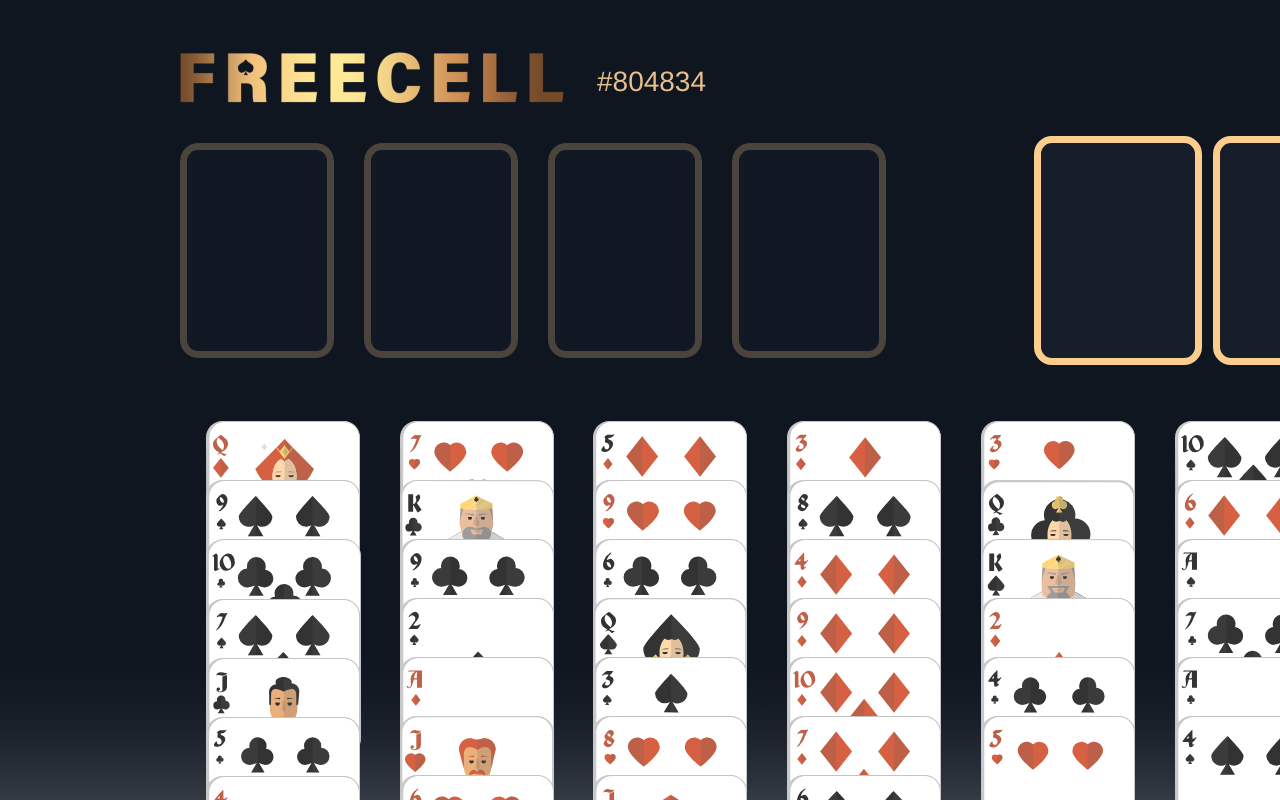
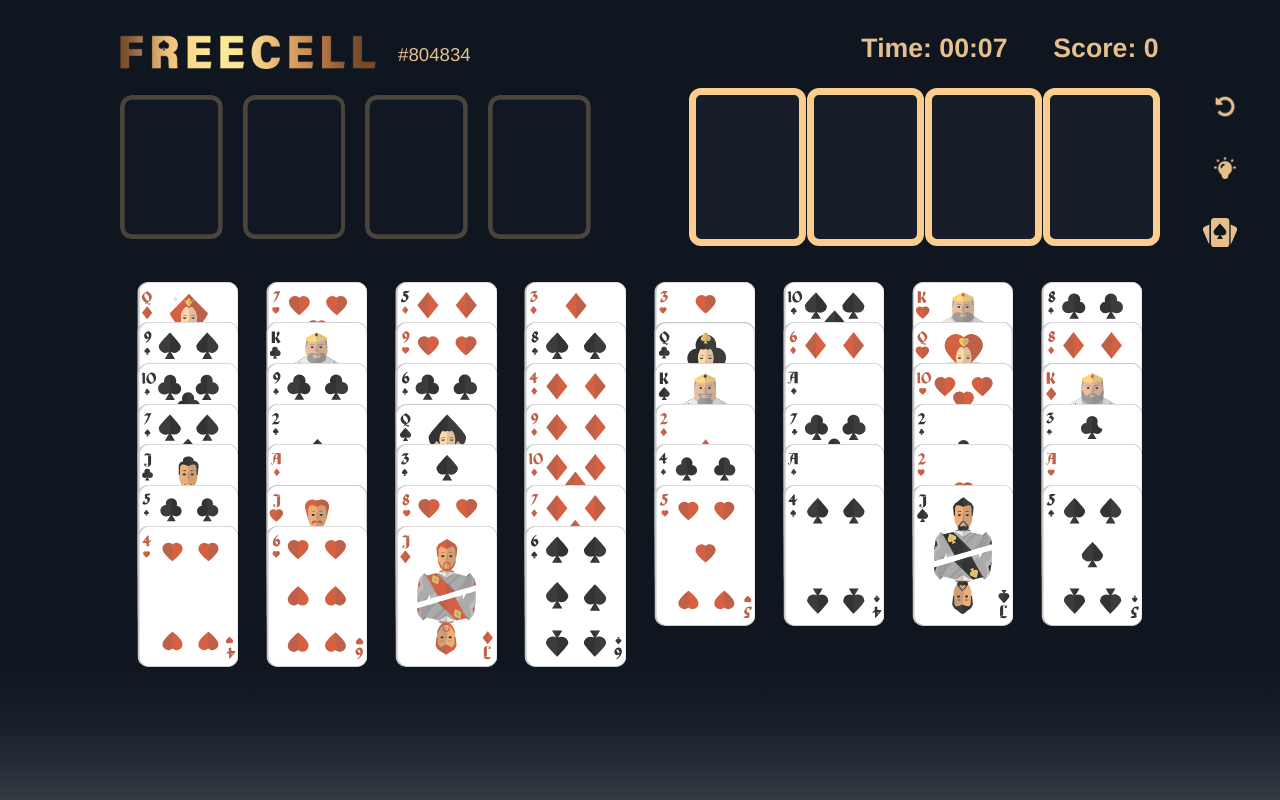
Before and after one commit to TianyiLi/the-f2e-w2-freecell, a Vue app: page / in a window 1280 px wide. Built offline with nearby package versions, Linux system fonts and the light colour scheme.

Commit message:
update to 1280 * 720 size

```diff
--- a/src/App.vue
+++ b/src/App.vue
@@ -872,8 +872,8 @@ export default {
 </script>
 <style lang="stylus">
 size($w, $h = $w)
-  height $h
-  width $w
+  height ($h / 3 )* 2
+  width ($w / 3) * 2
 html, body
   width 100%
   height 100%
@@ -889,43 +889,43 @@ html, body
   position relative
   .logo
     size 384px 51px
-    top 52px
-    left 180px
+    top (52px / 3) * 2
+    left (180px / 3) * 2
     position absolute
   .round, .time, .score
     color #E6BF8D
     white-space nowrap
   .round
     size 129px 37px
-    font-size 28px
+    font-size (28px / 3) * 2
     position absolute
-    left 597px
-    top 66px
+    left (597px / 3) * 2
+    top (66px / 3) * 2
   .time
     position absolute
     size 218px 53px
-    left 1292px
-    top 50px
-    font-size 40px
+    left (1292px / 3) * 2
+    top (50px / 3) * 2
+    font-size (40px / 3) * 2
     font-weight bold
   .score
     position absolute
     size 160px 53px
-    left 1580px
-    top 50px
-    font-size 40px
+    left (1580px / 3) * 2
+    top (50px / 3) * 2
+    font-size (40px / 3) * 2
     font-weight bold
   .undo, .hint
     position absolute
-    size 50px
+    size (50px / 3) * 2
     cursor pointer
-    right 66px
+    right (66px / 3) * 2
   .group
     cursor pointer
     size 52px 43px
     position absolute
-    right 64px
-    top 327px
+    right (64px / 3) * 2
+    top (327px / 3) * 2
   .undo, .hint, .group
     transition 0.3s
     &:hover
@@ -933,20 +933,20 @@ html, body
     &:active
       filter drop-shadow(0 0 2px white)
   .undo
-    top 143px
+    top (143px / 3) * 2
   .hint
-    top 235px
+    top (235px / 3) * 2
   .free-space
     size 706px 215px
     position absolute
-    top 143px
-    left 180px
+    top (143px / 3) * 2
+    left (180px / 3) * 2
     display flex
     justify-content space-between
     align-items center
     .free-space-ctn
       size 154px 215px
-      border-radius 18px
+      border-radius (18px / 3) * 2
       display flex
       justify-content center
       align-items center
@@ -956,8 +956,8 @@ html, body
   .target-space
     size 706px 215px
     position absolute
-    top 143px
-    left 1034px
+    top (143px / 3) * 2
+    left (1034px / 3) * 2
     display flex
     justify-content space-between
     align-items center
@@ -966,29 +966,29 @@ html, body
       justify-content center
       align-items center
       size 154px 215px
-      border-radius 18px
+      border-radius (18px / 3) * 2
       position relative
       border 7px solid #FCCD8D
       background-color #171D29
   .bottom-space
     position absolute
-    top 421px
+    top (421px / 3) * 2
     left 50%
     transform translateX(-50%)
     display flex
-    width 1508px
+    width (1508px / 3) * 2
     justify-content space-between
     align-content flex-start
     margin 0 auto
     .stack
-      width 152px
-      min-height 215px
-      padding-bottom 160px
+      width (152px / 3) * 2
+      min-height (215px / 3) * 2
+      padding-bottom (160px / 3) * 2
       display inline-block
       &.tight .card
-        margin-bottom -170px
+        margin-bottom (-170px / 3) * 2
       .card
-        margin-bottom -160px
+        margin-bottom (-160px / 3) * 2
         position relative
         &[draggable='true']:hover
           img
@@ -999,6 +999,9 @@ html, body
     cursor pointer
   img
     user-select none
+  .card, .free-space-ctn, .target-ctn, .ghost
+    img
+      size 152px 215px
   img.is-click
     transform translateY(-10px)
     &:after
@@ -1006,8 +1009,8 @@ html, body
   .card.from:after, .free-space-ctn.from:after
     content ''
     position absolute
-    left -16px
-    top -16px
+    left (-16px / 3) * 2
+    top (-16px / 3) * 2
     size 184px 245px
     background url('./assets/hint_up/hint_up@2x.png')
     background-size contain
@@ -1022,7 +1025,7 @@ html, body
   position absolute
   overflow hidden
 .ghost
-  width 152px
+  width (152px / 3) * 2
   .card
-    margin-bottom -160px
+    margin-bottom (-160px / 3) * 2
 </style>
```
